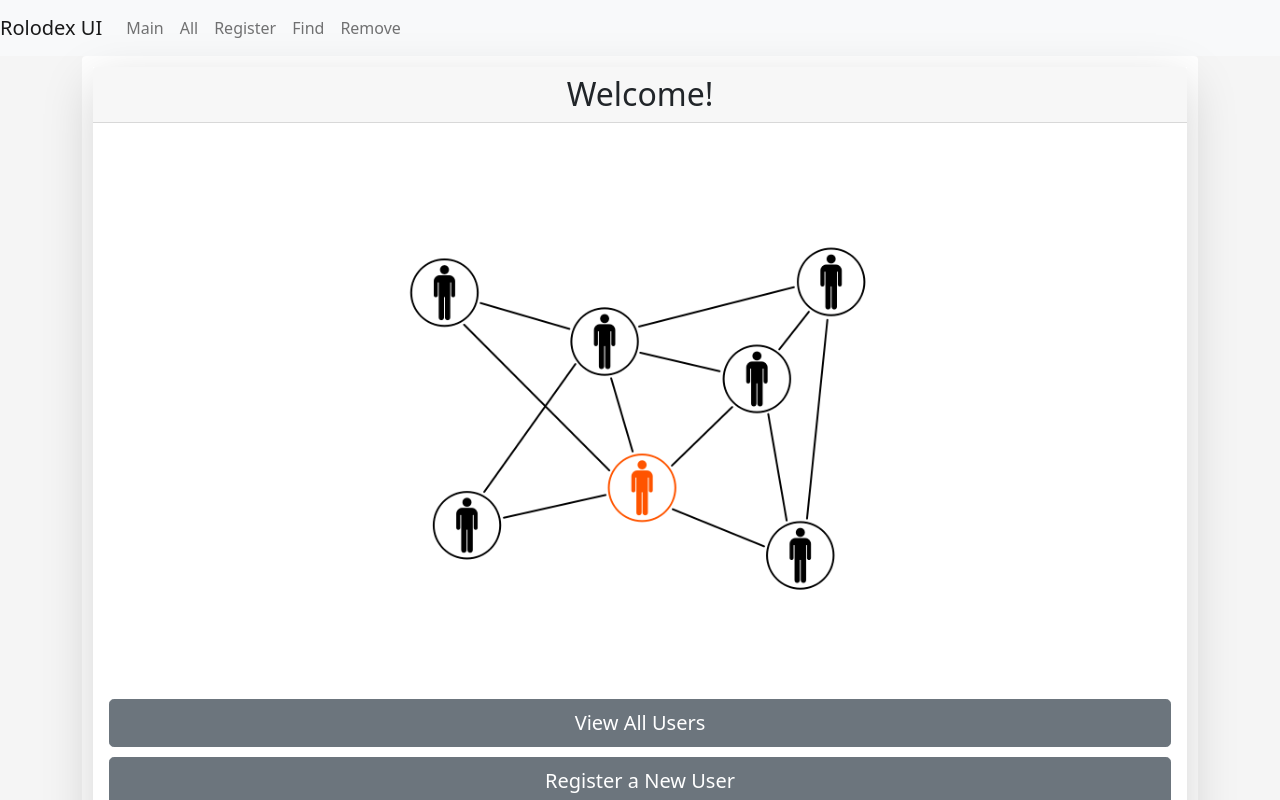
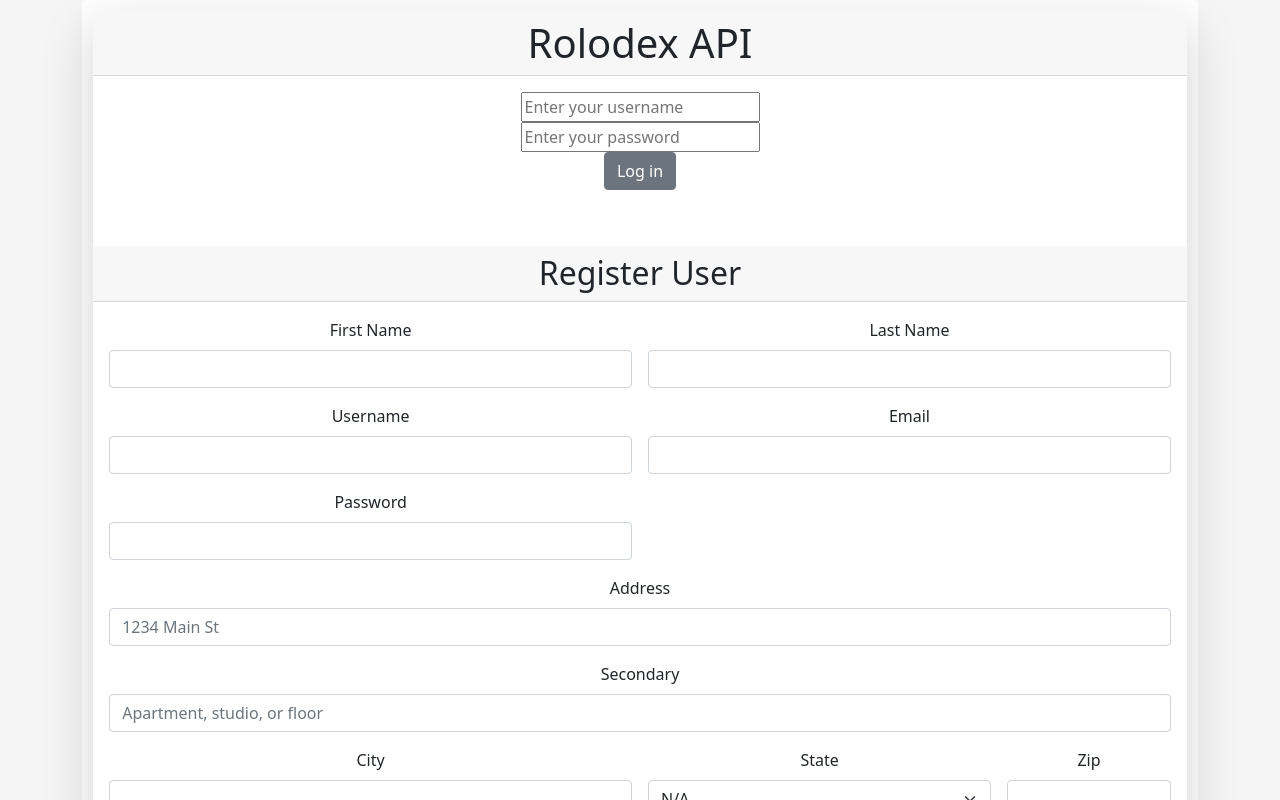
Before and after one commit to 220531-Enterprise/demos, an Angular app in the folder 7-angular/rolodex-ui/: page / in a window 1280 px wide. Shown: the top 800 px of the page. Built offline with nearby package versions, Linux system fonts and the light colour scheme.

Commit message:
complete basic login component and auth service

```diff
--- a/7-angular/rolodex-ui/src/app/app.component.html
+++ b/7-angular/rolodex-ui/src/app/app.component.html
@@ -1,8 +1,12 @@
-<app-nav></app-nav>
+<!-- only show the nav bar if the user is logged in-->
+<app-nav *ngIf="isLoggedIn"></app-nav>
+
+<!-- We need a way of displaying the login template-->
+<app-home *ngIf="!isLoggedIn"></app-home>
 
 <!-- The router outlet will display the component that is correlated
   with the URL path -->
-<div class="container">
+<div class="container" *ngIf="isLoggedIn">
   <div class="card border-0 my-auto w-100">
     <div class="shadow-lg">
 
@@ -10,4 +14,7 @@
 
     </div>
   </div>
+
+  <button (click)="signOut()" class="btn btn-secondary">Logout</button>
+
 </div>
--- a/7-angular/rolodex-ui/src/app/app.component.ts
+++ b/7-angular/rolodex-ui/src/app/app.component.ts
@@ -10,4 +10,17 @@ export class AppComponent {
 
   // make it public so other components (like our login component can toggle this property)
   public isLoggedIn: boolean = false;
+
+  username: string = '';
+
+  // update the username (user info) based on whoever is stored in the session
+  updateUserData(username: string): void {
+    this.username = username;
+  }
+
+  // flush the browser's session
+  signOut(): void {
+    window.location.reload();
+  }
+
 }
--- a/7-angular/rolodex-ui/src/app/app.module.ts
+++ b/7-angular/rolodex-ui/src/app/app.module.ts
@@ -11,6 +11,7 @@ import { AllComponent } from './components/all/all.component';
 import { RegisterComponent } from './components/register/register.component';
 import { FormsModule } from '@angular/forms';
 import { LoginComponent } from './components/login/login.component';
+import { HomeComponent } from './components/home/home.component';
 
 @NgModule({
   declarations: [
@@ -19,7 +20,8 @@ import { LoginComponent } from './components/login/login.component';
     MainComponent,
     AllComponent,
     RegisterComponent,
-    LoginComponent
+    LoginComponent,
+    HomeComponent
   ],
   imports: [
     BrowserModule,
--- /dev/null
+++ b/7-angular/rolodex-ui/src/app/components/home/home.component.html
@@ -0,0 +1,17 @@
+<div class="container">
+  <div class="card border-0 my-auto w-100">
+    <div class="shadow-lg">
+
+      <div class="text-center">
+
+          <h1 class="card-header text-center">Rolodex API</h1>
+
+          <!-- show the login component here-->
+          <app-login></app-login>
+          <br>
+          <app-register></app-register>
+
+      </div>
+    </div>
+  </div>
+</div>
--- /dev/null
+++ b/7-angular/rolodex-ui/src/app/components/home/home.component.ts
@@ -0,0 +1,15 @@
+import { Component, OnInit } from '@angular/core';
+
+@Component({
+  selector: 'app-home',
+  templateUrl: './home.component.html',
+  styleUrls: ['./home.component.css']
+})
+export class HomeComponent implements OnInit {
+
+  constructor() { }
+
+  ngOnInit(): void {
+  }
+
+}
--- a/7-angular/rolodex-ui/src/app/components/login/login.component.ts
+++ b/7-angular/rolodex-ui/src/app/components/login/login.component.ts
@@ -1,4 +1,5 @@
 import { Component, OnInit } from '@angular/core';
+import { AppComponent } from 'src/app/app.component';
 import { AuthService } from 'src/app/services/auth.service';
 
 @Component({
@@ -14,7 +15,7 @@ export class LoginComponent  {
   loginErrMsg: string = '';
   isLoading: boolean = false;
 
-  constructor(private authService: AuthService) { }
+  constructor(private authService: AuthService, private appComponent: AppComponent) { }
 
   // pass thru the username & string from the tempalte, and
   // call the auth service
@@ -31,19 +32,22 @@ export class LoginComponent  {
     this.authService.login(this.username, this.password)
       .subscribe(
         // if we're successfull, this is the callback that's invoked
-        (data) => {
+        (response) => {
           this.isLoading = false;
 
           // build a token that we capture from the response's headers (from Spring)
-          const token = data.headers.get('rolodex-token')
+          const token = response.headers.get('rolodex-token')
 
           // useing the browser's session to store session info
           sessionStorage.setItem('token', token);
 
           // pass the property that the user is logged in to the root component
+          this.appComponent.isLoggedIn = true;
 
           // update userdata on the screen (to be seen by other components)
-
+          this.appComponent.updateUserData(response.body.username)
+          // here I'm setting the username property of the user object
+          // that we recieved back in the body of the response.
         },
         () => {
           this.isLoading = false;
--- a/7-angular/rolodex-ui/src/app/components/main/main.component.html
+++ b/7-angular/rolodex-ui/src/app/components/main/main.component.html
@@ -1,7 +1,7 @@
 <div>
 
     <div>
-      <h2 class="card-header text-center">Welcome!</h2>
+      <h2 class="card-header text-center">Welcome! {{appComponent.username}} to {{title}}</h2>
     </div>
 
     <div class="card-body">
--- a/7-angular/rolodex-ui/src/app/components/main/main.component.ts
+++ b/7-angular/rolodex-ui/src/app/components/main/main.component.ts
@@ -1,4 +1,5 @@
 import { Component, OnInit } from '@angular/core';
+import { AppComponent } from 'src/app/app.component';
 
 @Component({
   selector: 'app-main',
@@ -10,4 +11,6 @@ export class MainComponent  {
   title = 'Rolodex UI'
   image = "assets/network.png";
 
+  constructor(public appComponent: AppComponent) {}
+
 }
--- a/7-angular/rolodex-ui/src/app/services/auth.service.ts
+++ b/7-angular/rolodex-ui/src/app/services/auth.service.ts
@@ -27,7 +27,7 @@ export class AuthService {
     const payload = {username, password} // (claims)
 
     // return the this.http.post method
-    return this.http.post<any>(this.loginUrl, payload, this.httpOptions)
+    return this.http.post<any>(this.loginUrl, payload, { observe: 'response' })
     // replace this.httpOptions with { observe: 'response' }
     // alternatively add .pipe() to return any errors
 
```
Also changed, not shown: 7-angular/rolodex-ui/src/app/components/home/home.component.css (added), 1 other file (tests, documents, lock files or other folders).
